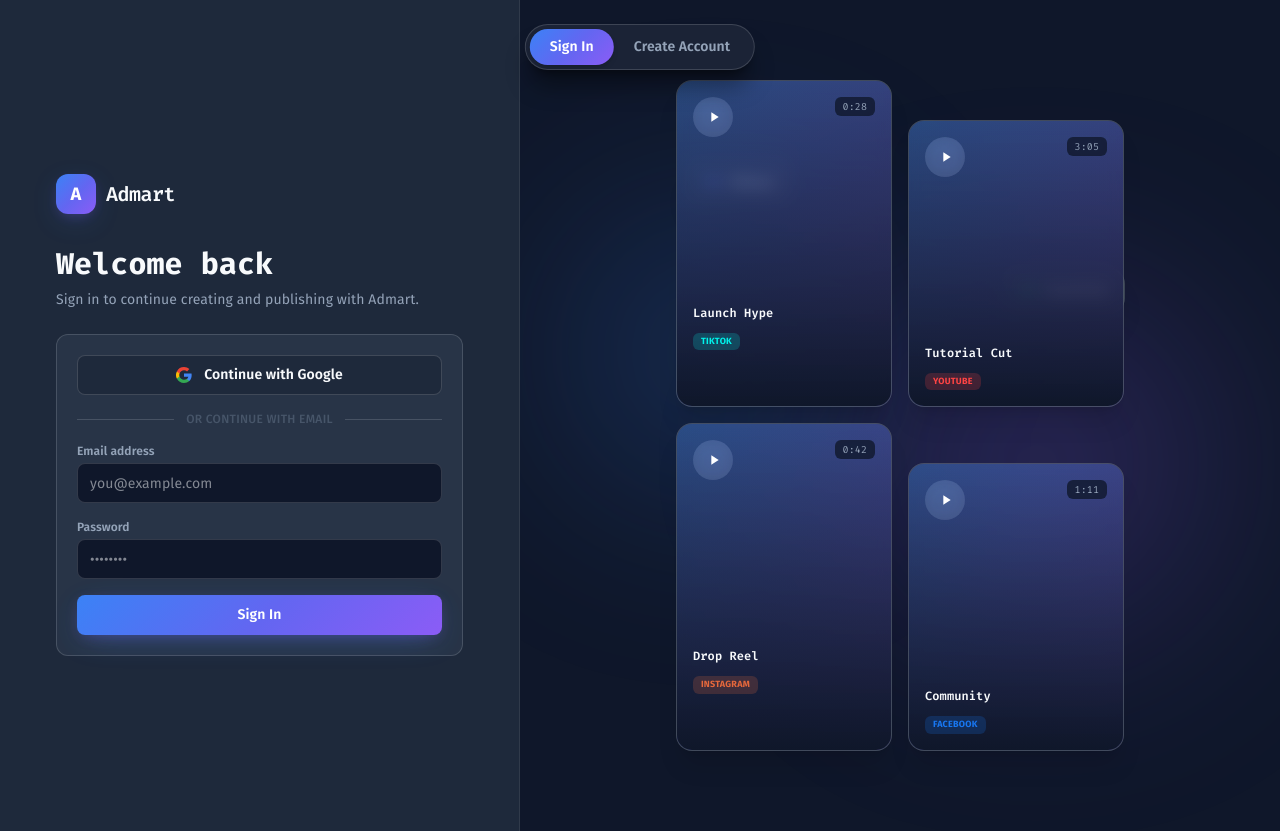
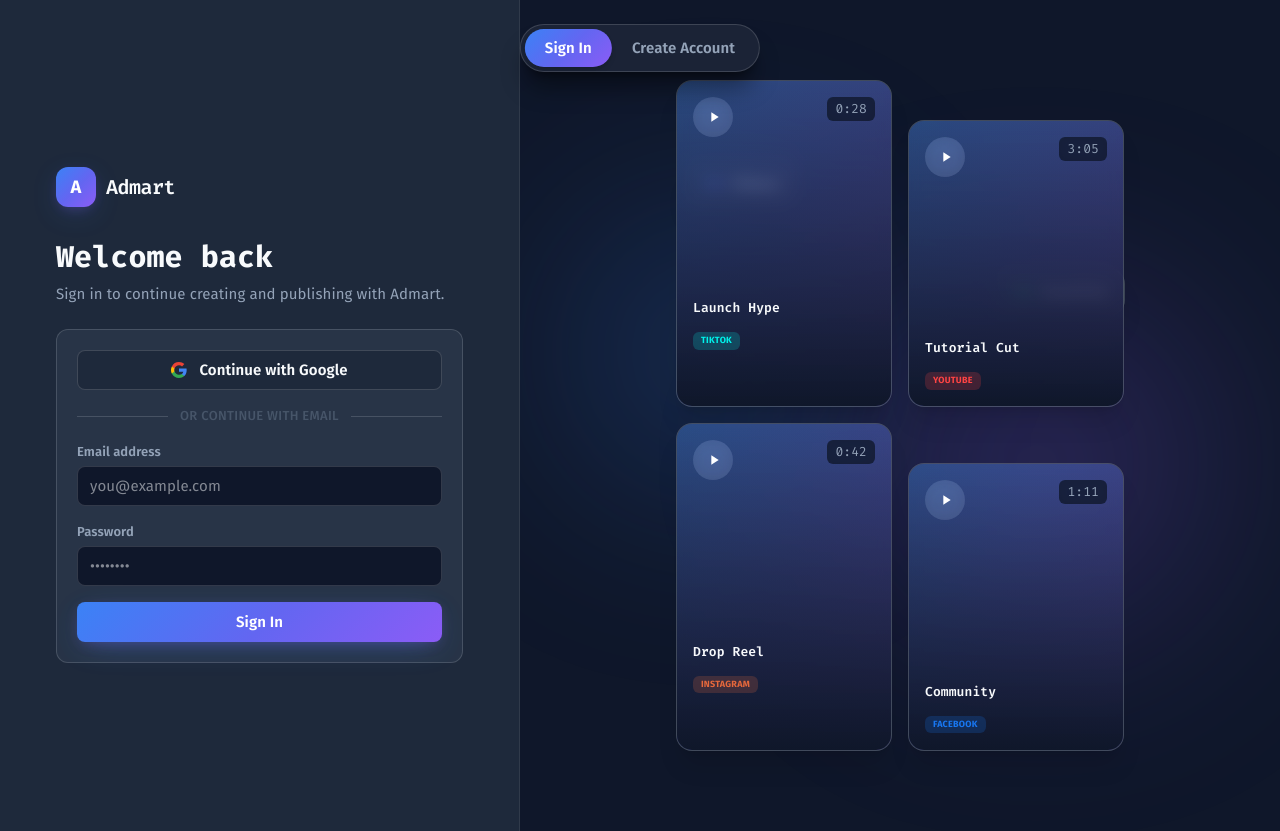
Before and after one commit to CodeWithEhtisham/Admart-frontend, a React (Vite) app: page /auth in a window 1280 px wide. Built offline with nearby package versions, Linux system fonts and the light colour scheme; no server answers.

Commit message:
fix: raise in-app type so dense pages match Dashboard
Body copy was 14px and several screens used 10–11px labels, which made Calendar and generate pages look tiny next to Settings.

```diff
--- a/src/components/AppLayout.jsx
+++ b/src/components/AppLayout.jsx
@@ -11,7 +11,7 @@ export default function AppLayout({ children }) {
   const { collapsed } = useAppChrome()
 
   return (
-    <div className="min-h-screen bg-base font-body text-text-primary">
+    <div className="min-h-screen bg-base font-body text-base text-text-primary">
       <AdmartSidebar />
       <div
         className={`min-h-screen transition-[margin] duration-300 ease-out ${
--- a/src/index.css
+++ b/src/index.css
@@ -34,6 +34,11 @@
   --font-heading: 'Fira Code', monospace;
   --font-body: 'Fira Sans', sans-serif;
   --font-mono: 'Fira Code', monospace;
+
+  --text-xs: 0.8125rem;
+  --text-xs--line-height: 1.25rem;
+  --text-sm: 0.9375rem;
+  --text-sm--line-height: 1.375rem;
 }
 
 /* Light theme — overrides the semantic color tokens globally.
@@ -79,11 +84,18 @@ body {
   background-repeat: no-repeat;
   color: var(--color-text-primary);
   font-family: var(--font-body);
-  font-size: 14px;
+  font-size: 1rem;
   line-height: 1.5;
   letter-spacing: 0.1px;
   overflow-x: hidden;
   -webkit-font-smoothing: antialiased;
+}
+
+/* Calendar, gen, and library used 10–11px for readable UI. Floor those to xs. */
+.text-\[10px\],
+.text-\[11px\] {
+  font-size: var(--text-xs);
+  line-height: var(--text-xs--line-height);
 }
 
 ::selection {
--- a/src/pages/CalendarPage.jsx
+++ b/src/pages/CalendarPage.jsx
@@ -322,7 +322,7 @@ export default function CalendarPage() {
                   key={v}
                   type="button"
                   onClick={() => setViewMode(v)}
-                  className={`rounded-lg px-3 py-1.5 text-xs font-semibold capitalize ${
+                  className={`rounded-lg px-3 py-1.5 text-sm font-semibold capitalize ${
                     viewMode === v ? 'bg-accent-blue text-white' : 'text-text-secondary hover:text-text-primary'
                   }`}
                 >
--- a/src/pages/ImageGenPage.jsx
+++ b/src/pages/ImageGenPage.jsx
@@ -66,7 +66,7 @@ function Chip({ active, onClick, children, className = '' }) {
     <button
       type="button"
       onClick={onClick}
-      className={`rounded-xl border px-3 py-2 text-center text-xs font-medium transition ${
+      className={`rounded-xl border px-3 py-2 text-center text-sm font-medium transition ${
         active
           ? 'border-accent-blue bg-accent-blue/10 text-accent-blue'
           : 'border-border-default bg-surface text-text-secondary hover:border-white/10 hover:text-text-primary'
--- a/src/pages/PublishingPage.jsx
+++ b/src/pages/PublishingPage.jsx
@@ -286,7 +286,7 @@ export default function PublishingPage() {
           Back
         </Link>
         <span className="h-5 w-px bg-border-default" aria-hidden />
-        <h1 className="font-heading text-base font-semibold tracking-tight">
+        <h1 className="font-heading text-xl font-semibold tracking-tight">
           {isImage ? 'Publish Image' : 'Publish Video'}
         </h1>
       </header>
--- a/src/pages/VideoGenPage.jsx
+++ b/src/pages/VideoGenPage.jsx
@@ -61,7 +61,7 @@ function Chip({ active, onClick, children, className = '' }) {
     <button
       type="button"
       onClick={onClick}
-      className={`rounded-xl border px-3 py-2 text-center text-xs font-medium transition ${
+      className={`rounded-xl border px-3 py-2 text-center text-sm font-medium transition ${
         active
           ? 'border-accent-blue bg-accent-blue/10 text-accent-blue'
           : 'border-border-default bg-surface text-text-secondary hover:border-white/10 hover:text-text-primary'
```
